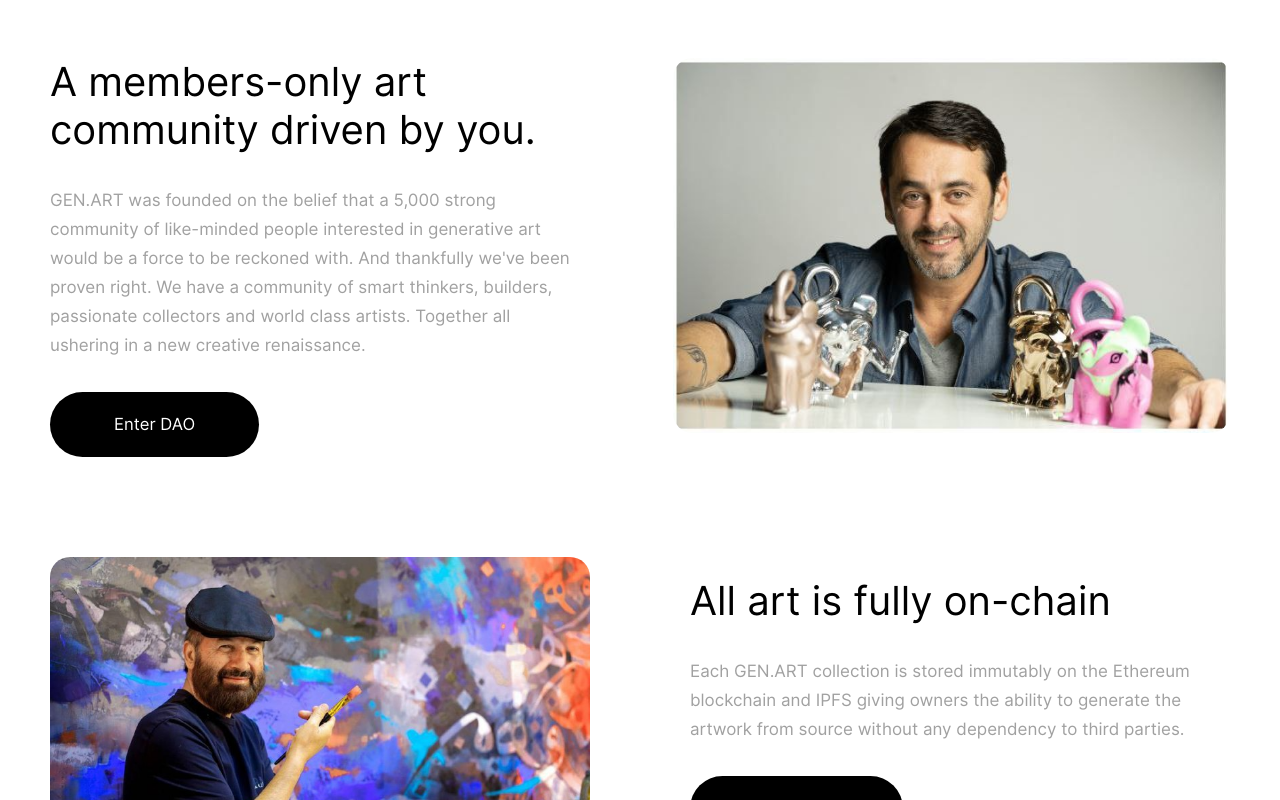
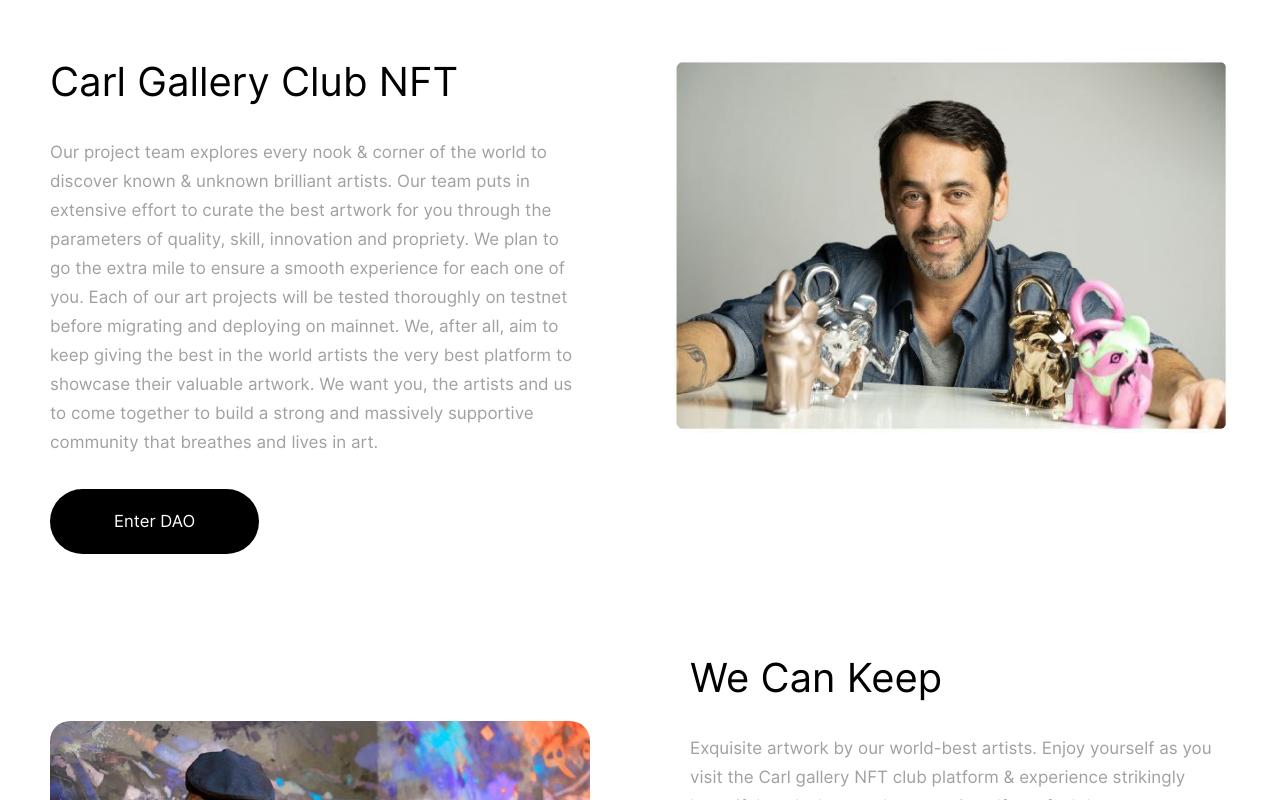
Before and after one commit to KosticDev/carlgallery, a React (Create React App) app: page / in a window 1280 px wide. Shown: the part 1160-1960 px from the top of the page. Built offline with nearby package versions, Linux system fonts and the light colour scheme.

Commit message:
content fix

```diff
--- a/src/components/Content/Content.js
+++ b/src/components/Content/Content.js
@@ -8,8 +8,14 @@
             <div className='container'>
                 <div className='content1'>
                     <div className='content1_left mar'>
-                        <p>A members-only art community driven by you.</p>
-                        <p className='desc'>GEN.ART was founded on the belief that a 5,000 strong community of like-minded people interested in generative art would be a force to be reckoned with. And thankfully we've been proven right. We have a community of smart thinkers, builders, passionate collectors and world class artists. Together all ushering in a new creative renaissance.</p>
+                        <p>Carl Gallery Club NFT</p>
+                        <p className='desc'>
+Our project team explores every nook & corner of the world to discover known & unknown brilliant artists.
+Our team  puts in extensive effort to curate the best artwork for you through the parameters of quality, skill, innovation and propriety.
+We plan to go the extra mile to ensure a smooth experience for each one of you.
+Each of our art projects will be tested thoroughly on testnet before migrating and deploying on mainnet.
+We, after all, aim to keep giving the best in the world artists the very best platform to showcase their valuable artwork.
+We want you, the artists and us to come together to build a strong and massively supportive community that breathes and lives in art.</p>
                         <div>Enter DAO</div>
                     </div>
                     <div className='content2_right'>
@@ -21,8 +27,13 @@
                         <img src={img2} alt='' />
                     </div>
                     <div className='content1_left'>
-                        <p>All art is fully on-chain</p>
-                        <p className='desc'>Each GEN.ART collection is stored immutably on the Ethereum blockchain and IPFS giving owners the ability to generate the artwork from source without any dependency to third parties.</p>
+                        <p>We Can Keep</p>
+                        <p className='desc'>Exquisite artwork by our world-best artists.
+Enjoy yourself as you visit the Carl gallery NFT club platform & experience strikingly beautiful works by our chosen artists.
+If you feel drawn to an artwork on our platform, you have the opportunity to mint a unique iteration of this work for yourself.
+Our team combines creative coding with Blockchain technology to allow you to become a contributor in the artwork you mint.
+Your final NFT will be a surprise for you being a blend of your reflection and the artist’s vision.
+there is something unique especially for you. </p>
                         <div>Read Docs</div>
                     </div>
                 </div>
```
